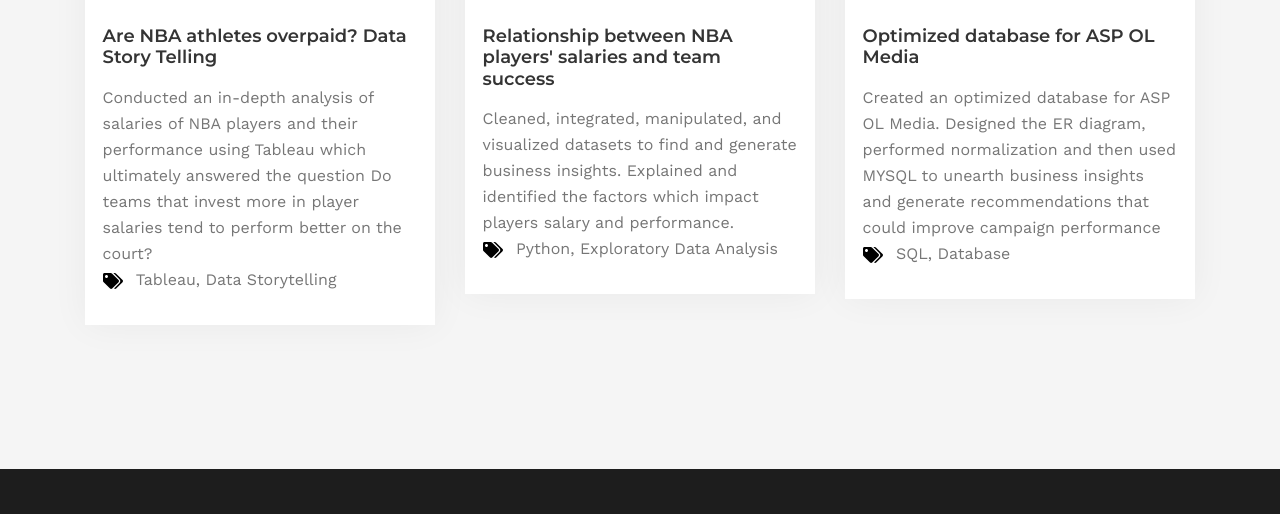
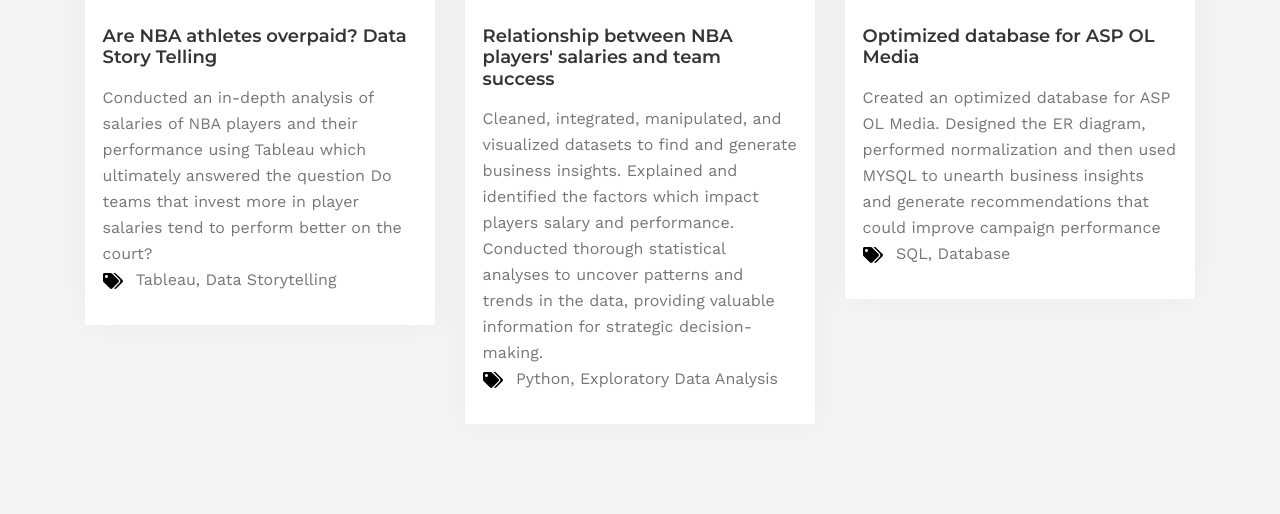
Before and after one commit to rk9453/test, a plain HTML site: page index.html in a window 1280 px wide. Shown: the part 4675-5189 px from the top of the page. Drawn offline with nearby package versions, Linux system fonts and the light colour scheme.

Commit message:
Update index.html

```diff
--- a/index.html
+++ b/index.html
@@ -713,7 +713,7 @@
                   <a href="https://github.com/ashvinrajpinjani/NBA-Exploratory-Data-Analysis"><img alt="" class="w-100 d-block" src="img/news/640x520-5.jpg"></a>
                    <!--<mark class="date">12.03.2020</mark>-->
                 </div>
-                <figcaption><h5><a href="https://github.com/ashvinrajpinjani/NBA-Exploratory-Data-Analysis">Relationship between NBA players' salaries and team success </a></h5>Cleaned, integrated, manipulated, and visualized datasets to find and generate business insights. Explained and identified the factors which impact players salary and performance.
+                <figcaption><h5><a href="https://github.com/ashvinrajpinjani/NBA-Exploratory-Data-Analysis">Relationship between NBA players' salaries and team success </a></h5>Cleaned, integrated, manipulated, and visualized datasets to find and generate business insights. Explained and identified the factors which impact players salary and performance. Conducted thorough statistical analyses to uncover patterns and trends in the data, providing valuable information for strategic decision-making.
                <!-- Replace this line with the provided SVG code -->
             <div class="project-tags">
                  <svg class="e-font-icon-svg e-fas-tags" xmlns="http://www.w3.org/2000/svg" viewBox="0 0 640 512" style="width: 20px; height: 20px; margin-right: 8px;">
```
